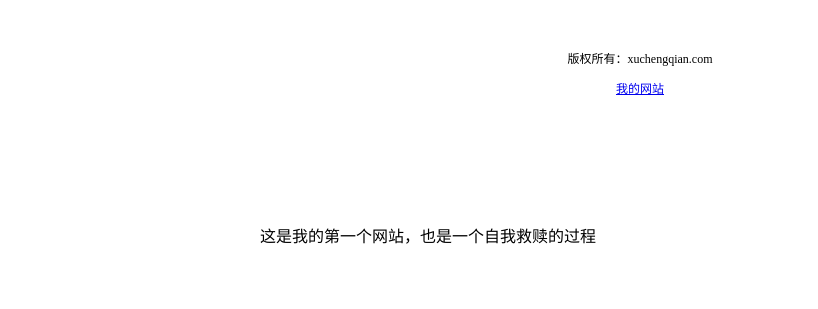
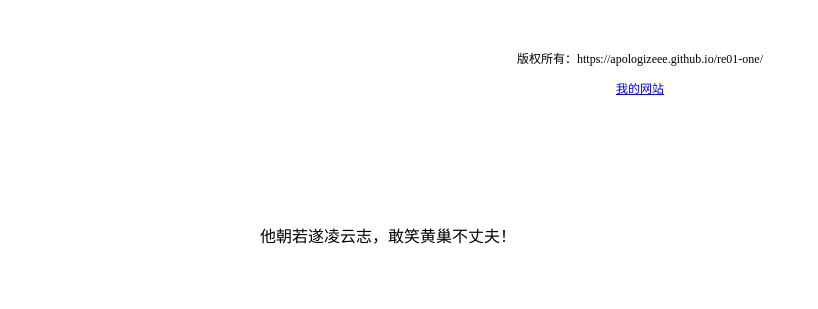
Before and after one commit to apologizeee/re01-one, a plain HTML site: page index.html in a window 1280 px wide. Shown: the part 29-338 px from the top of the page, without its empty margins (0-818 px from the left). Drawn offline with Linux system fonts and the light colour scheme.

Commit message:
Add files via upload

```diff
--- a/index.html
+++ b/index.html
@@ -18,9 +18,10 @@
     font-size: 12px
     ">
 <p>
-    版权所有：xuchengqian.com
+    版权所有：https://apologizeee.github.io/re01-one/
+
 </p>
-<a href="https://xuchengqian.com">我的网站</a>
+<a href="https://apologizeee.github.io/re01-one/">我的网站</a>
     </div>
         <div style="
         max-width: 760px;
@@ -29,7 +30,7 @@
         line-height: 1.7;
         "
         >
-            <p>这是我的第一个网站，也是一个自我救赎的过程</p>
+            <p>他朝若遂凌云志，敢笑黄巢不丈夫！</p>
         </div>
 
         <div>
```
